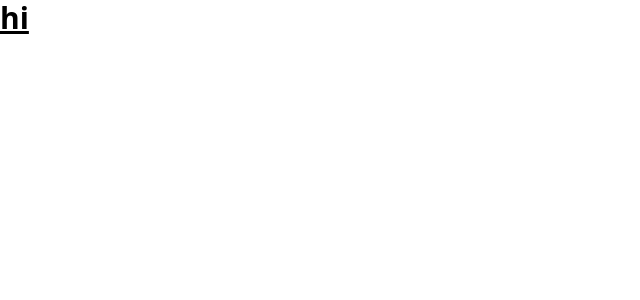
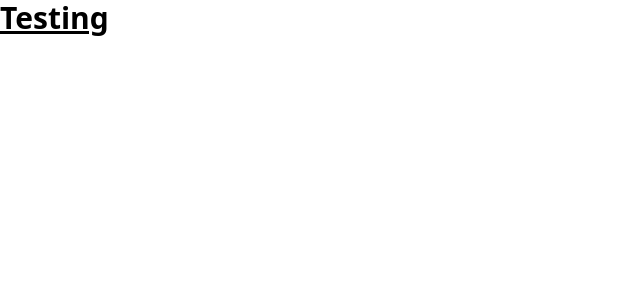
Before and after one commit to AmishaMe24/DiverseMindAI, a React (Vite) app in the folder Frontend/: page / in a window 1280 px wide. Shown: the top 300 px of the page, without its empty margins (0-640 px from the left). Built offline with nearby package versions, Linux system fonts and the light colour scheme.

Commit message:
Permisson

```diff
--- a/Frontend/src/App.jsx
+++ b/Frontend/src/App.jsx
@@ -1,4 +1,4 @@
 const App = () => {
-  return <div className="text-3xl font-bold underline">hi</div>
+  return <div className="text-3xl font-bold underline">Testing</div>
 }
 export default App
```
